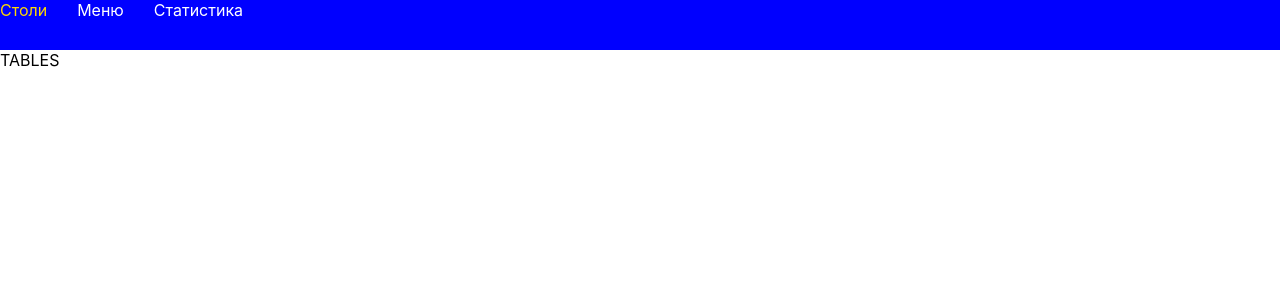
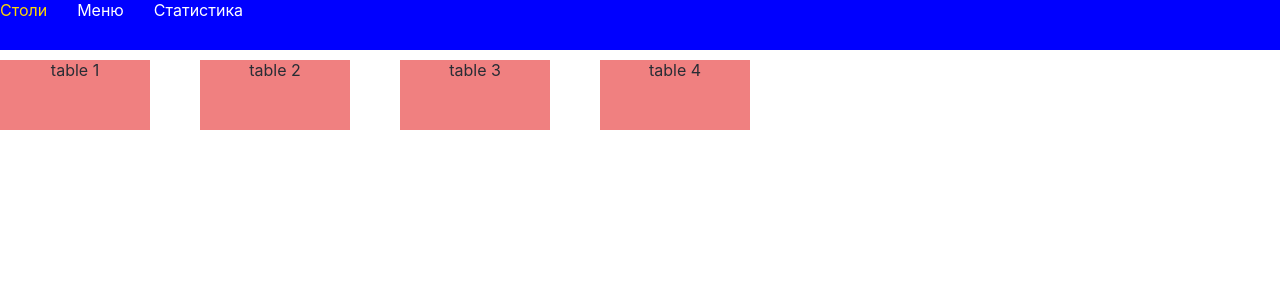
Before and after one commit to kolyaratishin/restaurant-system-front-end, a React (Create React App) app in the folder app/: page /tables in a window 1280 px wide. Shown: the top 300 px of the page. Built offline with nearby package versions, Linux system fonts and the light colour scheme.

Commit message:
added table component

```diff
--- /dev/null
+++ b/app/src/components/Tables/Table/Table.jsx
@@ -0,0 +1,11 @@
+import classes from "./Table.module.css";
+
+function Table(props) {
+    return (
+        <div className={classes.table}>
+            {props.name}
+        </div>
+    );
+}
+
+export default Table;
--- /dev/null
+++ b/app/src/components/Tables/Table/Table.module.css
@@ -0,0 +1,10 @@
+.table {
+    width: 150px;
+    height: 70px;
+    background-color: lightcoral;
+    color: #282c34;
+    display: inline-block;
+    margin-top: 10px;
+    margin-right: 50px;
+    text-align: center;
+}
--- a/app/src/components/Tables/Tables.jsx
+++ b/app/src/components/Tables/Tables.jsx
@@ -1,7 +1,12 @@
+import Table from "./Table/Table";
+
 function Tables() {
     return (
         <div>
-           TABLES
+            <Table name="table 1"/>
+            <Table name="table 2"/>
+            <Table name="table 3"/>
+            <Table name="table 4"/>
         </div>
     );
 }
```
